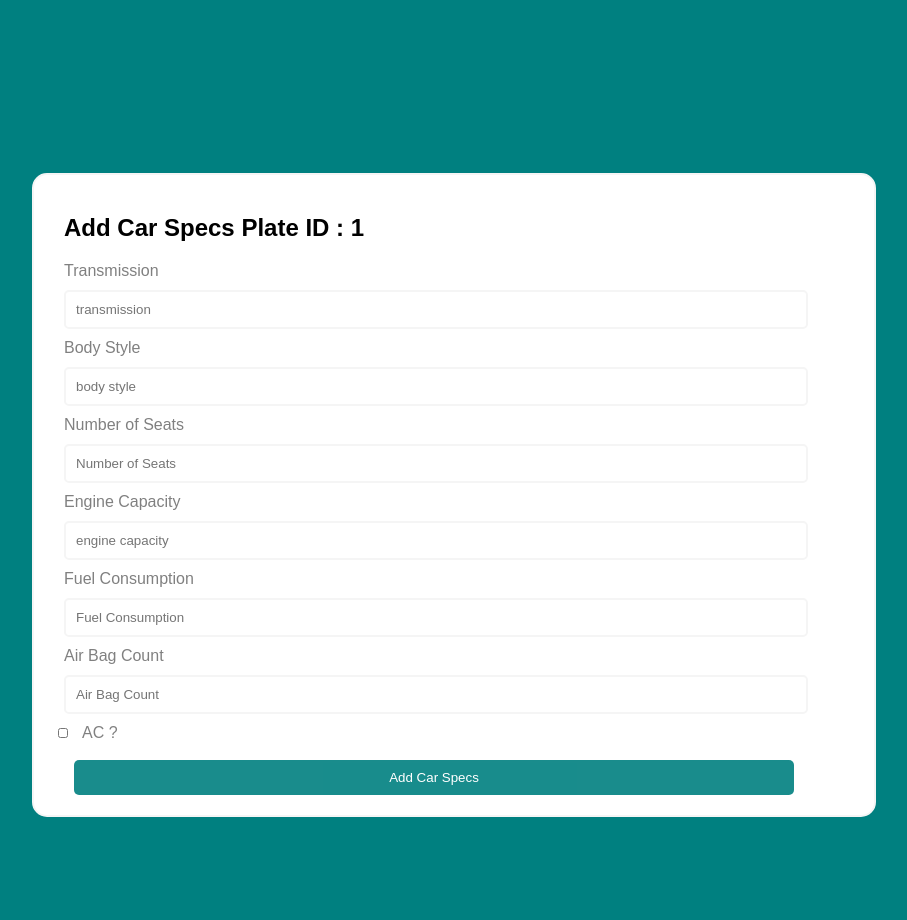
After one commit to Omar-Saad/Car-Rental-System, a PHP site: page /addSpecs.php in a window 1280 px wide. The commit adds this page. Shown: the whole page, without its empty margins (186-1093 px from the left). Run offline with PHP 8.4, Linux system fonts and the light colour scheme; the visitor is signed in with stand-in values (Sample User, id 1); style sheets or scripts are compiled from the project's sources.

Commit message:
Admin Page v1.1

```diff
--- a/DDL.sql
+++ b/DDL.sql
@@ -13,7 +13,7 @@ PRIMARY KEY(plate_id)
 
 CREATE TABLE specs(
 plate_id int NOT NULL UNIQUE,
-transission VARCHAR(512) NOT NULL,
+transmission VARCHAR(512) NOT NULL,
 body_style VARCHAR(512) NOT NULL,
 AC BIT NOT NULL,
 seats_count INT NOT NULL,
--- /dev/null
+++ b/resources/Admin/addSpecs.php
@@ -0,0 +1,103 @@
+<?php
+
+//TODO : ADD CAR PAGE :
+//1 - ADD CAR FORM
+//2-ADD CAR SPECS
+//3 - INSERT BOTH IN DATABASE
+
+//THIS PAGE CAN BE FOR ADD NEW CAR OR MODIFY EXISTING CAR (using GET)
+//EX: _GET['action'] = 'add' => ADD CAR / _GET['action'] = 'modify' => modify CAR
+?>
+
+<?php
+session_start();
+?>
+<!DOCTYPE html>
+<html lang="en">
+
+<head>
+    <meta charset="UTF-8">
+    <meta http-equiv="X-UA-Compatible" content="IE=edge">
+    <meta name="viewport" content="width=device-width, initial-scale=1.0">
+    <title>Admin | Add Car</title>
+    <link rel="stylesheet" href="../css/login_style.css">
+</head>
+<header>
+    <?php
+
+
+    $error = "";
+    if (isset($_GET['error'])) {
+
+        if ($_GET['error'] == "carAlreadyExist")
+            $error = "This Car is Already Exist";
+
+        else if ($_GET['error'] == "stmtFailed")
+            $error = "An Error Has Occured";
+          //  else if ($_GET['error'] == "none")
+            //$error = "An Error Has Occured";
+    }
+
+    ?>
+</header>
+
+<body>
+
+
+
+    <div>
+        <form id="register_form" class="form_register" method="POST" action="../../includes/addSpecs.inc.php" onsubmit="return validateSpecs()">
+            <h2>Add Car Specs Plate ID : <?php echo $_SESSION['plate_id'];?></h2>
+            <div class="error" id="error"><?php echo $error ?></div>
+
+            <div>
+                <label for="transmission">Transmission</label>
+                <input type="text" id="transmission" name="transmission" placeholder="transmission">
+            </div>
+
+            <div>
+                <label for="body_style">Body Style</label>
+                <input type="text" id="body_style" name="body_style" placeholder="body style">
+
+            </div>
+
+
+            <div>
+                <label for="seat_count">Number of Seats</label>
+                <input type="number" id="seat_count" name="seat_count" placeholder="Number of Seats">
+            </div>
+
+            <div>
+                <label for="engine_capacity">Engine Capacity</label>
+                <input type="number" id="engine_capacity" name="engine_capacity" placeholder="engine capacity">
+            </div>
+
+            <div>
+                <label for="fuel_consumption">Fuel Consumption</label>
+                <input type="number" id="fuel_consumption" name="fuel_consumption" placeholder="Fuel Consumption">
+            </div>
+            <div>
+                <label for="air_bag_count">Air Bag Count</label>
+                <input type="number" id="air_bag_count" name="air_bag_count" placeholder="Air Bag Count">
+            </div>
+
+            <div>
+                <input type="checkbox" id="ac" name="ac" value=1>
+                <label for="ac">AC ?</label>
+
+
+            </div>
+            <br />
+
+            <div>
+                <button type="submit" name="submit">Add Car Specs</button>
+            </div>
+
+        </form>
+
+    </div>
+
+
+    <script src="../js/car.js"></script>
+    </body>
+</html>
--- a/resources/js/car.js
+++ b/resources/js/car.js
@@ -0,0 +1,103 @@
+
+
+function validateCar() {
+
+    // const register_form = document.getElementById("register_form");
+    const error_div = document.getElementById("error");
+
+    let plate_id = document.getElementById("plate_id").value;
+    let body_style = document.getElementById("body_style").value;
+    let year = document.getElementById("year").value;
+    //let status = document.getElementById("status").value;
+
+    let price = document.getElementById("price").value;
+    let car_image = document.getElementById("car_image").value;
+    let location = document.getElementById("location").value;
+
+
+    let isError = true;
+
+
+    if (plate_id.trim() === "") {
+        error_div.innerText = "Plate Id is Required";
+    } else if (body_style.trim() === "")
+        error_div.innerText = "body_style is Required";
+
+    else if (year.trim().length != 4) {
+        error_div.innerText = "Year is too short";
+    } else if (price.trim() === "")
+        error_div.innerText = "Price is Required";
+    else if (location.trim() === "")
+        error_div.innerText = "Location is Required";
+    else if (car_image.trim() === "")
+        error_div.innerText = "Car Image is Required";
+
+    else {
+        error_div.innerText = "";
+        isError = false;
+    }
+
+    if (isError) {
+        //    event.preventDefault();
+        return false;
+    }
+
+    return true;
+
+
+}
+
+
+
+function validateSpecs() {
+
+    // const register_form = document.getElementById("register_form");
+    const error_div = document.getElementById("error");
+
+    let transmission = document.getElementById("transmission").value;
+    let body_style = document.getElementById("body_style").value;
+    let engine_capacity = document.getElementById("engine_capacity").value;
+
+    let fuel_consumption = document.getElementById("fuel_consumption").value;
+
+    let air_bag_count = document.getElementById("air_bag_count").value;
+    let seat_count = document.getElementById("seat_count").value;
+
+
+
+
+    let isError = true;
+
+
+    if (transmission.trim() === "") {
+        error_div.innerText = "transmission is Required";
+    } else if (body_style.trim() === "")
+        error_div.innerText = "body style is Required";
+    else if (seat_count.trim() === "" || seat_count < 0)
+        error_div.innerText = "seat count is Required";
+
+    else if (engine_capacity.trim() === "" || engine_capacity < 0) {
+        error_div.innerText = "engine capacity is too short";
+    } else if (fuel_consumption.trim() === "" || fuel_consumption < 0){
+        error_div.innerText = "fuel consumption is Required";}
+
+    else if (air_bag_count.trim() === "" || air_bag_count < 0){
+
+        error_div.innerText = "air bag count is Required";
+    }
+
+
+    else {
+        error_div.innerText = "";
+        isError = false;
+    }
+
+    if (isError) {
+        //    event.preventDefault();
+        return false;
+    }
+
+    return true;
+
+
+}
```
Also changed, not shown: classes/Controllers/CarController.php (added, +32 -0 lines), classes/Models/Car.php (+17 -8 lines), includes/addCar.inc.php (added, +39 -0 lines), resources/Admin/addCar.php (+94 -0 lines).
